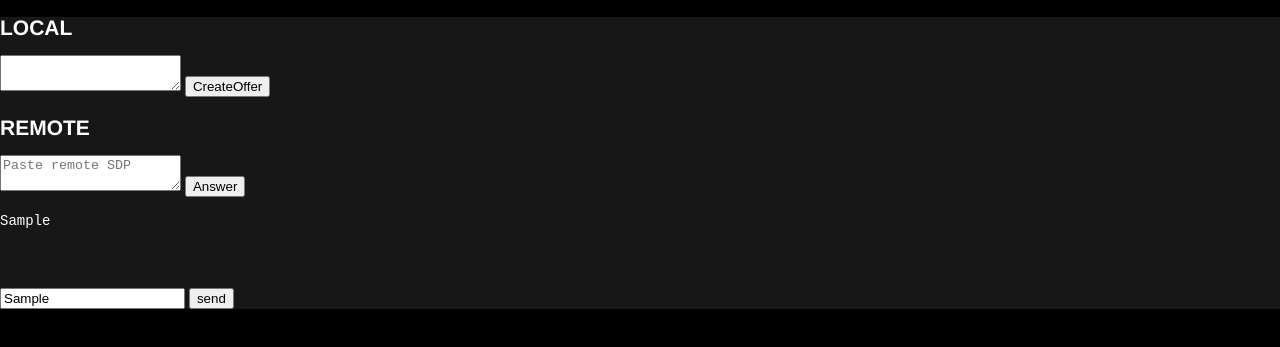
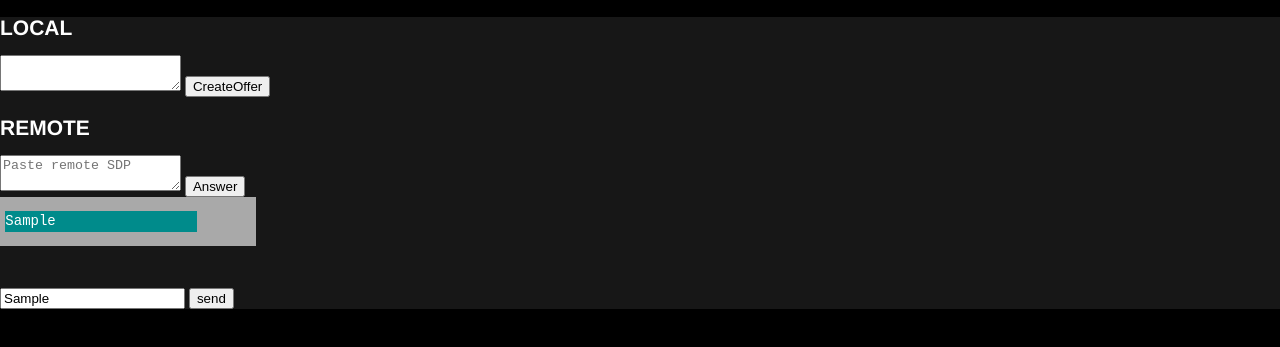
Before and after one commit to Fchacha/PWA_RemoteController, a plain HTML site: page index.html in a window 1280 px wide. Both pictures are taken after typing "Sample" into the empty fields and a click on the button "send". Shown: the part 339-686 px from the top of the page. Drawn offline with Linux system fonts and the light colour scheme.

Commit message:
update style

```diff
--- a/index.html
+++ b/index.html
@@ -76,7 +76,8 @@
                 <button id=remoteOfferGot>Answer</button>
             </div>
         </div>
-        <div id="chat" style="overflow:auto;"></div>
+        <div id="chat">
+        </div>
         <div>
             <br><br>
             <form action="" onsubmit="event.preventDefault();return sendMsg();">
--- a/scripts/plainwebrtc.js
+++ b/scripts/plainwebrtc.js
@@ -100,7 +100,7 @@
         console.log('chat channel is open', e);
     }
     _chatChannel.onmessage = function(e) {
-        chat.innerHTML = chat.innerHTML + "<pre>" + e.data + "</pre>"
+        chat.innerHTML = chat.innerHTML + "<pre class=received>" + e.data + "</pre>"
     }
     _chatChannel.onclose = function() {
         console.log('chat channel closed');
--- a/style.css
+++ b/style.css
@@ -1,4 +1,5 @@
-html, body {
+html,
+body {
 	background-color: black;
 	color: white;
 	font-family: helvetica, arial, sans-serif;
@@ -19,7 +20,8 @@
 	background-color: #171717;
 }
 
-h1, h2 {
+h1,
+h2 {
 	line-height: 1;
 	text-transform: uppercase;
 }
@@ -56,7 +58,8 @@
 	font-weight: bold;
 }
 
-a:hover, a:active {
+a:hover,
+a:active {
 	color: mediumaquamarine;
 }
 
@@ -75,3 +78,29 @@
 code.image {
 	background-color: lightyellow;
 }
+
+#chat {
+	display: inline-block;
+	max-width: 40%;
+	min-width: 20%;
+	width: 20%;
+	background-color: darkgrey;
+}
+
+#chat pre {
+	display: block;
+	width: 75%;
+}
+
+pre.sent {
+	text-align: left;
+	margin-left: 4pt;
+	background-color: darkcyan;
+}
+
+pre.received {
+	text-align: right;
+	margin-left: auto;
+	margin-right: 4pt;
+	background-color: chocolate;
+}
```
